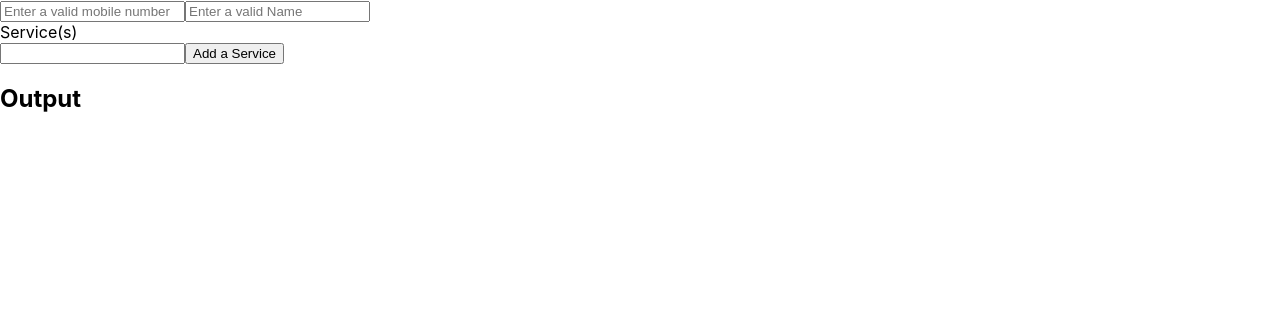
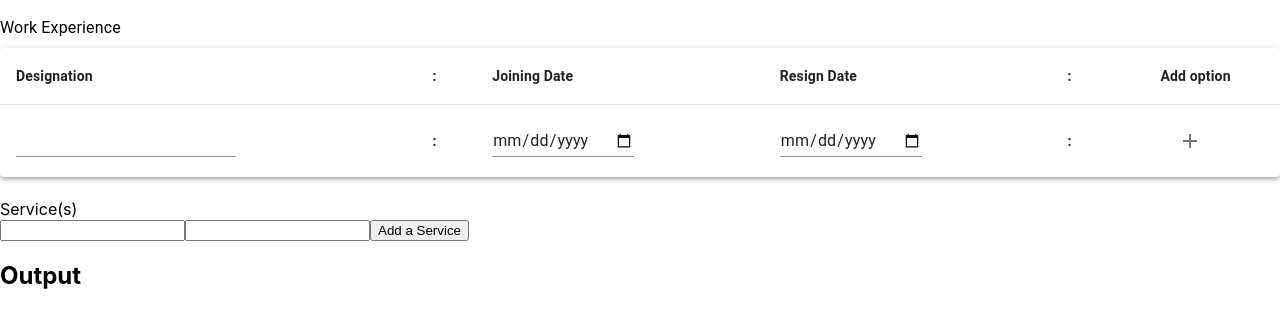
Before and after one commit to francisjain/Cascade, a React (Create React App) app in the folder avatar/: page /test in a window 1280 px wide. Shown: the top 328 px of the page. Built offline with nearby package versions, Linux system fonts and the light colour scheme.

Commit message:
8/26/2022 table row add

```diff
--- a/avatar/src/Test.js
+++ b/avatar/src/Test.js
@@ -12,7 +12,7 @@ import DeleteIcon from '@mui/icons-material/Delete';
 import AddIcon from '@mui/icons-material/Add';
 
 function Test() {
-  const [serviceList, setServiceList] = useState([{ service: "" }]);
+  const [serviceList, setServiceList] = useState([{ service: "", service1: '' }]);
 
   const handleServiceChange = (e, index) => {
     const { name, value } = e.target;
@@ -31,38 +31,53 @@ function Test() {
     setServiceList([...serviceList, { service: "" }]);
   };
 
-  const [allValues, setAllValues] = useState({
-    mobile: '',
-    username: '',
-    email: '',
-    password: '',
-    confirmPassword: ''
-  });
-  const changeHandler = e => {
-    setAllValues({ ...allValues, [e.target.name]: e.target.value })
-    console.log(allValues);
-  }
 
+  // const [allValues, setAllValues] = useState({
+  //   mobile: '',
+  //   username: '',
+  //   email: '',
+  //   password: '',
+  //   confirmPassword: ''
+  // });
 
-  const [workexperience, setWorkExperience] = useState({
+  // const changeHandler = e => {
+  //   setAllValues({ ...allValues, [e.target.name]: e.target.value })
+  //   console.log(allValues);
+  // }
+
+  const [workexperience, setWorkExperience] = useState([{
     disignation: "",
     joiningdt: "",
     resigndt: ""
+  }])
 
+  const getTableValue = (e, index) => {
+    const { name, value } = e.target;
+    const list = [...workexperience];
+    list[index][name] = value;
+    setWorkExperience(list)
+  }
 
-  })
+  const removeExp = (index) => {
+    const list = [...workexperience]
+    list.splice(index, 1);
+    setWorkExperience(list)
+  }
+  const addExp = () => {
+    setWorkExperience([...workexperience, {
+      disignation: "",
+      joiningdt: "",
+      resigndt: ""
+    }])
+  }
 
-
-
-  const getTableValue = (e) => {
-    setWorkExperience({ ...workexperience, [e.target.name]: e.target.value })
-
-  }
 
   console.log(workexperience);
   return (
     <div>
-      <input type="text"
+
+      {
+      /* <input type="text"
         className="form-control"
         id="mobile"
         name="mobile"
@@ -75,11 +90,11 @@ function Test() {
         name="username"
         placeholder="Enter a valid Name"
         onChange={changeHandler}
-      />
+      /> */}
 
 
 
-      {/* <Grid item  md={6}>
+      <Grid item md={6}>
         <Typography sx={{ mb: 1, mt: 2 }}>Work Experience </Typography>
         <TableContainer component={Paper} elevation={3} sx={{ marginBottom: "22px" }}>
           <Table aria-label="simple table">
@@ -90,30 +105,41 @@ function Test() {
                 <TableCell ><b>Joining Date</b></TableCell>
                 <TableCell ><b>Resign Date</b></TableCell>
                 <TableCell><b>:</b></TableCell>
-                <TableCell ><b>Add option</b></TableCell>
+                <TableCell align='center'><b>Add option</b></TableCell>
               </TableRow>
             </TableHead>
             <TableBody>
 
+              {
+                workexperience.map((d, index) => (
+                  <>
                     <TableRow
-                key={workexperience.disignation}
+                      key={index}
                       sx={{ '&:last-child td, &:last-child th': { border: 0 } }}
                     >
                       <TableCell component="th" scope="row">
-                  <TextField name='disignation' variant='standard' type={"text"} value={workexperience.AddIcondisignation} onChange={getTableValue}/>
+                        <TextField name='disignation' variant='standard' type="text" value={d.disignation} onChange={(e) => getTableValue(e, index)} />
                       </TableCell>
                       <TableCell><b>:</b></TableCell>
-                <TableCell ><TextField name='joiningdt' variant='standard' type={"date"} value={workexperience.joiningdt} onChange={getTableValue}/></TableCell>
-                <TableCell ><TextField name='resigndt' variant='standard' type={"date"} value={workexperience.resigndt} onChange={getTableValue}/></TableCell>
+                      <TableCell ><TextField name='joiningdt' placeholder='Join Date' variant='standard' type="date" value={d.joiningdt} onChange={(e) => getTableValue(e, index)} /></TableCell>
+                      <TableCell ><TextField name='resigndt' variant='standard' type="date" value={d.resigndt} onChange={(e) => getTableValue(e, index)} /></TableCell>
                       <TableCell><b>:</b></TableCell>
-                <TableCell align='center'><IconButton ><AddIcon /></IconButton>&nbsp;&nbsp;<IconButton ><DeleteIcon /></IconButton></TableCell>
+                      <TableCell align='center'>
+                        {workexperience.length - 1 === index && workexperience.length < 4 && (
+                          <IconButton onClick={addExp}><AddIcon /></IconButton>)} &nbsp;&nbsp;
+                        {workexperience.length !== 1 && (
+                          <IconButton onClick={() => removeExp(index)}><DeleteIcon /></IconButton>)}
+                      </TableCell>
                     </TableRow >
+                  </>
+                ))
+              }
 
             </TableBody>
           </Table>
         </TableContainer>
 
-      </Grid> */}
+      </Grid>
 
 
       <form className="App" autoComplete="off">
@@ -127,6 +153,14 @@ function Test() {
                   type="text"
                   id="service"
                   value={singleService.service}
+                  onChange={(e) => handleServiceChange(e, index)}
+                  required
+                />
+                <input
+                  name="service1"
+                  type="text"
+                  id="service1"
+                  value={singleService.service1}
                   onChange={(e) => handleServiceChange(e, index)}
                   required
                 />
@@ -159,7 +193,7 @@ function Test() {
           {serviceList &&
             serviceList.map((singleService, index) => (
               <ul key={index}>
-                {singleService.service && <li>{singleService.service}</li>}
+                {singleService.service && <li>{singleService.service}&nbsp;{singleService.service1}</li>}
               </ul>
             ))}
         </div>
--- a/avatar/src/formvalide/Formbody.jsx
+++ b/avatar/src/formvalide/Formbody.jsx
@@ -42,15 +42,25 @@ export default function Formbody({ getData }) {
   const [currentimg, setCurrentimg] = React.useState();
   const [emailError, setEmailError] = React.useState(true);
 
-  const [workexperience, setWorkExperience] = useState({
-    disignation:{disignation: "",
+  const [workexperience, setWorkExperience] = useState([{
+    designation: "",
     joiningdt: "",
-    resigndt: ""}
+    resigndt: ""
 
-  })
+  }])
 
-  const getTableValue = (e) => {
-    setWorkExperience({ ...workexperience.disignation, [e.target.name]: e.target.value })
+  const getTableValue = (e, index) => {
+    const { name, value } = e.target;
+    const list = [...workexperience];
+    list[index][name] = value
+    setWorkExperience(list)
+  }
+
+  const addExp = () => { setWorkExperience([...workexperience, { designation: "", joiningdt: "", resigndt: "" }]) }
+  const removeExp = (index) => {
+    const list = [...workexperience];
+    list.splice(index, 1);
+    setWorkExperience(list)
   }
 
   const [allValues, setAllValues] = useState({
@@ -100,7 +110,7 @@ export default function Formbody({ getData }) {
   const handleSubmit = (event) => {
     // console.log(value,allValues.workexp={value});
     allValues.image = { currentimg }
-    allValues.workexp = { value }
+    allValues.workexp = { workexperience }
     console.log(allValues);
     event.preventDefault();
     emailValidation()
@@ -335,25 +345,32 @@ export default function Formbody({ getData }) {
                       <TableCell ><b>Joining Date</b></TableCell>
                       <TableCell ><b>Resign Date</b></TableCell>
                       <TableCell><b>:</b></TableCell>
-                      <TableCell ><b>Add option</b></TableCell>
+                      <TableCell align='center'><b>Add option</b></TableCell>
                     </TableRow>
                   </TableHead>
                   <TableBody>
-
+                    {workexperience.map((d, index) => (
                       <TableRow
-                        key={workexperience.disignation}
+                        key={index}
                         sx={{ '&:last-child td, &:last-child th': { border: 0 } }}
                       >
                         <TableCell component="th" scope="row">
-                          <TextField variant='standard' type={"text"} value={workexperience.disignation}/>
+                          <TextField name='designation' variant='standard' type={"text"} value={d.designation} />
                         </TableCell>
                         <TableCell><b>:</b></TableCell>
-                        <TableCell ><TextField variant='standard' type={"date"} value={workexperience.joiningdt}/></TableCell>
-                        <TableCell ><TextField variant='standard' type={"date"} value={workexperience.resigndt}/></TableCell>
+                        <TableCell ><TextField name="joiningdt" variant='standard' type={"date"} value={d.joiningdt} /></TableCell>
+                        <TableCell ><TextField name='resigndt' variant='standard' type={"date"} value={d.resigndt} /></TableCell>
                         <TableCell><b>:</b></TableCell>
-                        <TableCell align='center'><IconButton ><AddIcon /></IconButton>&nbsp;&nbsp;<IconButton ><DeleteIcon /></IconButton></TableCell>
+                        <TableCell align='center'>
+
+                          {workexperience.length - 1 === index &&
+                            workexperience.length < 4 &&
+                            (<IconButton onClick={addExp}> <AddIcon /></IconButton>)}
+                          &nbsp;&nbsp;
+                          {workexperience.length !== 1 && (<IconButton onClick={() => removeExp(index)}><DeleteIcon /></IconButton>)}
+                        </TableCell>
                       </TableRow >
-
+                    ))}
                   </TableBody>
                 </Table>
               </TableContainer>
```
Lines whose indentation alone changed are shown as unchanged.
